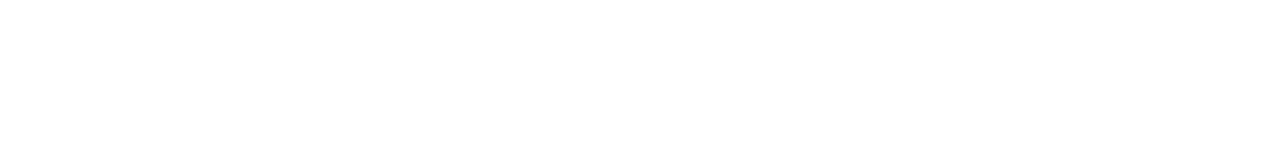
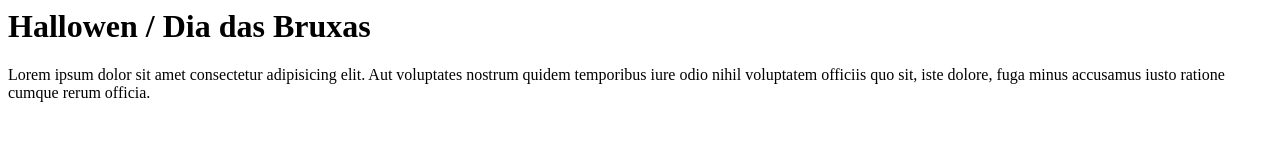
Before and after one commit to gabinag/projeto-teste, a plain HTML site: page index.html in a window 1280 px wide. Drawn offline with Linux system fonts and the light colour scheme.

Commit message:
conteudo adcionado sobre halloween e folclore

```diff
--- a/index.html
+++ b/index.html
@@ -6,6 +6,8 @@
     <title>Document</title>
 </head>
 <body>
+    <h1>Hallowen /  Dia das Bruxas</h1>
+    <p>Lorem ipsum dolor sit amet consectetur adipisicing elit. Aut voluptates nostrum quidem temporibus iure odio nihil voluptatem officiis quo sit, iste dolore, fuga minus accusamus iusto ratione cumque rerum officia.</p>
+</body>
 
-</body>
 </html>
```
